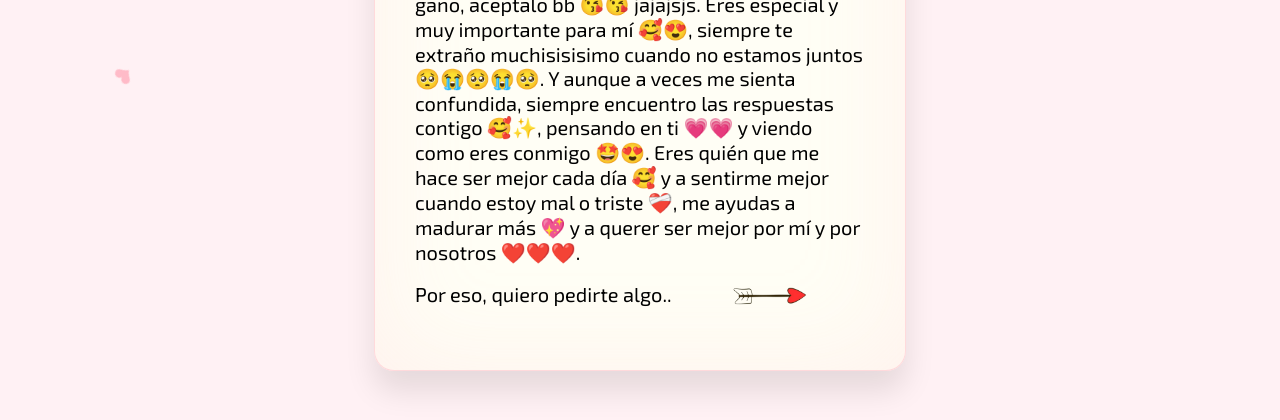
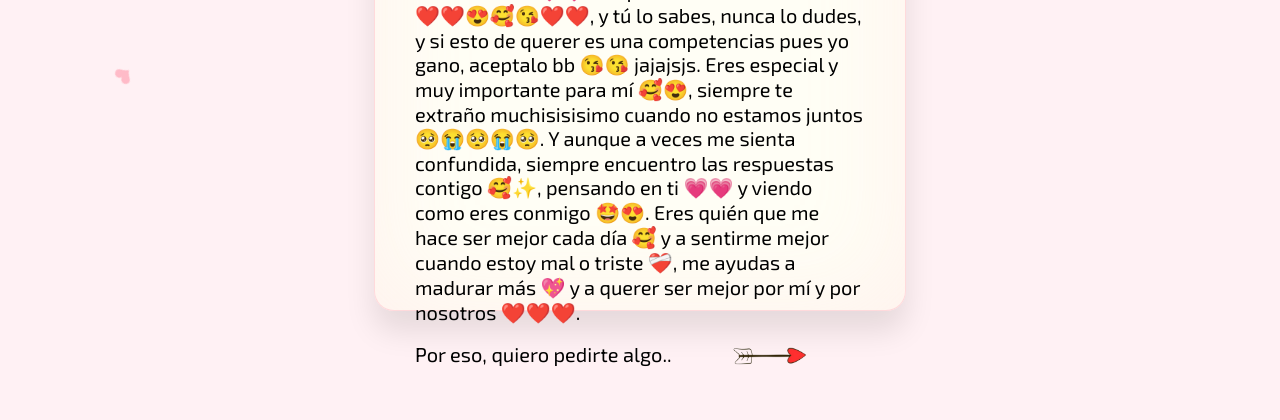
Before and after one commit to dayana0121/Kevi, a plain HTML site: page index.html in a window 1280 px wide. Shown: the part 380-800 px from the top of the page. Drawn offline with Linux system fonts and the light colour scheme.

Commit message:
correccion

```diff
--- a/style.css
+++ b/style.css
@@ -34,7 +34,7 @@ body {
     padding: 40px;
     border-radius: 20px; /* Bordes rectos con una ligera curva dan aspecto de papel */
     width: 450px;
-    height: auto;
+    height: 500px;
     box-shadow: 0 20px 30px rgba(0,0,0,0.1), inset 0 0 100px rgba(255,192,203,0.2);
     border: 1px solid rgba(255,182,193,0.5);
     position: relative;
```
